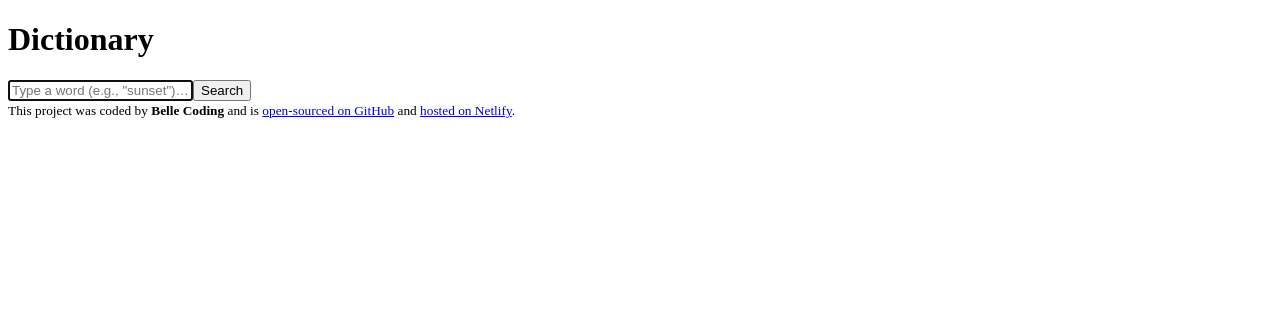
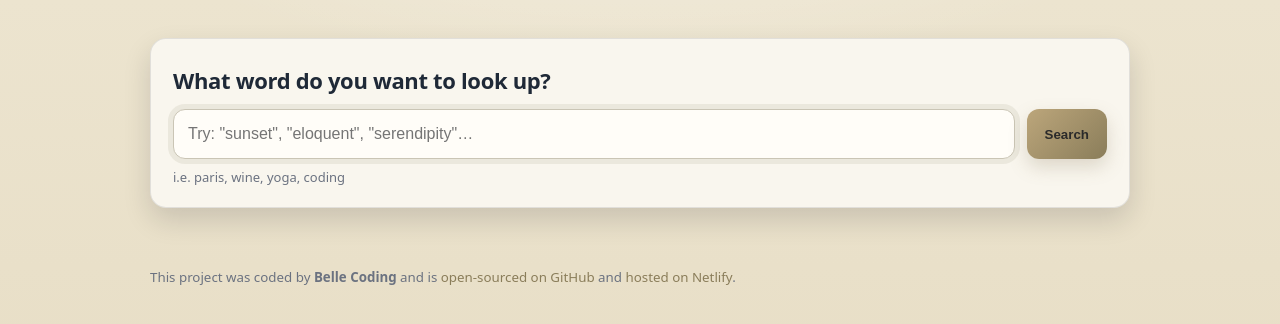
Before and after one commit to bellecoding/dictionary-project, a React (Create React App) app in the folder dictionary/: page / in a window 1280 px wide. Shown: the top 324 px of the page. Built offline with nearby package versions, Linux system fonts and the light colour scheme.

Commit message:
added styles

```diff
--- a/dictionary/public/index.html
+++ b/dictionary/public/index.html
@@ -2,6 +2,9 @@
 <html lang="en">
   <head>
     <meta charset="utf-8" />
+    <link rel="preconnect" href="https://fonts.googleapis.com">
+    <link rel="preconnect" href="https://fonts.gstatic.com" crossorigin>
+    <link href="https://fonts.googleapis.com/css2?family=Inter:wght@400;600;700;800&display=swap" rel="stylesheet">
     <meta name="viewport" content="width=device-width, initial-scale=1" />
     <title>Dictionary</title>
     <link rel="icon" href="%PUBLIC_URL%/favicon.ico" />
--- /dev/null
+++ b/dictionary/src/App.css
@@ -0,0 +1,119 @@
+/* ===== Neutral Sand Theme (sleek + quiet) ============================== */
+:root{
+  /* base palette */
+  --bg-1:#ece4cf;      /* sand light */
+  --bg-2:#e3d8bd;      /* sand */
+  --ink:#1f2937;       /* primary text */
+  --muted:#6b7280;     /* secondary text */
+
+  /* accents (subtle, low-sat) */
+  --accent:#8a7d5a;    /* olive-brown */
+  --accent-2:#bca67b;  /* lighter olive */
+
+  /* surfaces */
+  --card-bg:#f9f6ee;   /* paper */
+  --card-brd:rgba(15,23,42,.10);
+
+  /* focus ring */
+  --ring: color-mix(in srgb, var(--accent) 45%, white);
+}
+
+/* ===== Base ============================================================ */
+*{box-sizing:border-box}
+html,body,#root{height:100%}
+body{
+  margin:0;
+  font:16px/1.55 ui-sans-serif,system-ui,-apple-system,Inter,Segoe UI,Roboto,Arial,sans-serif;
+  color:var(--ink);
+
+  /* calm, non-aggressive background */
+  background:
+    radial-gradient(900px 360px at 50% -160px, #ffffff66, transparent 65%),
+    linear-gradient(180deg, var(--bg-1), var(--bg-2));
+}
+
+/* ===== Layout ========================================================== */
+.Shell{min-height:100%; display:flex; flex-direction:column;}
+.container{width:min(980px, 92%); margin:38px auto; display:grid; gap:20px;}
+.site-footer{width:min(980px,92%); margin:18px auto 42px; color:var(--muted);}
+.site-footer a{ color:var(--accent); text-decoration:none }
+.site-footer a:hover{ text-decoration:underline }
+
+/* ===== Cards (subtle glassy paper) ==================================== */
+.card{
+  background:var(--card-bg);
+  border:1px solid var(--card-brd);
+  backdrop-filter: blur(10px) saturate(130%);
+  -webkit-backdrop-filter: blur(10px) saturate(130%);
+  border-radius:16px;
+  box-shadow:0 12px 28px rgba(2,6,23,.14);
+  padding:20px 22px;
+  transition: transform .16s ease, box-shadow .16s ease;
+}
+.card:hover{ transform: translateY(-1px); box-shadow:0 14px 34px rgba(2,6,23,.18); }
+
+/* ===== Search ========================================================== */
+.search-card h2{
+  margin:4px 0 12px;
+  font-size:22px; letter-spacing:-.015em;
+}
+.search-row{display:flex; gap:12px;}
+.search-row input{
+  flex:1; height:50px; border-radius:12px; border:1px solid #ddd7c8; padding:0 14px; font-size:16px;
+  background:#fffdf8;
+}
+.search-row input:focus{
+  outline:none; border-color:var(--ring);
+  box-shadow:0 0 0 5px color-mix(in srgb, var(--ring) 30%, transparent);
+}
+.search-row button{
+  height:50px; padding:0 18px; border-radius:12px; border:0; cursor:pointer; color:#2a2a2a; font-weight:700;
+  background:linear-gradient(135deg, var(--accent-2), var(--accent));
+  box-shadow:0 8px 18px color-mix(in srgb, var(--accent) 25%, transparent);
+}
+.search-row button:hover{ filter:brightness(1.03) }
+
+/* hint line under input */
+.search-hint{margin-top:8px; color:var(--muted); font-size:13px}
+
+/* ===== Headword / Phonetics =========================================== */
+.headword-card h2{
+  margin:2px 0 6px;
+  font-size:40px; line-height:1.08; letter-spacing:-.02em;
+  color:#2a2a2a;          /* solid, not gradient */
+}
+.phonetics{display:flex; align-items:center; gap:10px; color:var(--muted)}
+
+/* audio button — understated pill */
+.audio-btn{
+  border:1px solid #ddd7c8; background:#fffdf8;
+  border-radius:999px; height:34px; padding:0 12px;
+  display:inline-flex; align-items:center; gap:6px; cursor:pointer; font-weight:600;
+}
+.audio-btn:hover{ border-color:var(--ring); box-shadow:0 0 0 5px color-mix(in srgb, var(--ring) 22%, transparent); }
+.audio-icon{font-size:15px}
+
+/* ===== Parts of Speech ================================================= */
+.pos-card h3{ text-transform: lowercase; font-size:20px; letter-spacing:.02em; margin:0 0 10px; color:#2c2c2c; }
+.pos-card ol{ margin:0 0 8px 18px; }
+.pos-card li+li{ margin-top:6px; }
+.example{ color:var(--muted); font-style:italic; }
+
+/* synonyms as quiet chips */
+.synonyms{ margin-top:10px; display:flex; align-items:center; gap:8px; flex-wrap:wrap; }
+.synonyms strong{ color:#2c2c2c; }
+.chip{
+  background:#f3eddc; border:1px solid #ded6c3;
+  padding:4px 10px; border-radius:999px; font-size:13px; color:#444;
+}
+
+/* divider */
+.pos-card hr{
+  border:0; height:1px; background:linear-gradient(90deg, transparent, rgba(45,45,45,.12), transparent);
+  margin:14px 0 0;
+}
+
+/* small */
+@media (max-width:520px){
+  .headword-card h2{font-size:34px}
+}
--- a/dictionary/src/App.js
+++ b/dictionary/src/App.js
@@ -1,4 +1,5 @@
 import React, { useState } from "react";
+import "./App.css";
 import SearchForm from "./SearchForm";
 import Results from "./Results";
 
@@ -25,14 +26,7 @@ export default function App() {
     try {
       const url = `${API_BASE}?word=${encodeURIComponent(q)}&key=${API_KEY}`;
       const res = await fetch(url);
-      if (!res.ok) {
-        let msg = `${res.status} ${res.statusText}`;
-        try {
-          const j = await res.json();
-          msg = j?.message || j?.error || msg;
-        } catch {}
-        throw new Error(msg);
-      }
+      if (!res.ok) throw new Error(`${res.status} ${res.statusText}`);
       const json = await res.json();
       setData(json);
     } catch (err) {
@@ -43,28 +37,26 @@ export default function App() {
   }
 
   return (
-    <div className="App">
-      <h1>Dictionary</h1>
+    <div className="Shell">
+      <main className="container">
+        <SearchForm defaultValue={query} onSearch={handleSearch} />
 
-      <SearchForm
-        defaultValue={query}
-        onSearch={(word) => handleSearch(word)}
-      />
+        {loading && (
+          <div className="card">
+            <p>Searching…</p>
+          </div>
+        )}
+        {error && (
+          <div className="card">
+            <p>
+              <strong>Error:</strong> {error}
+            </p>
+          </div>
+        )}
+        {data && <Results payload={data} />}
+      </main>
 
-      {loading && <p>Loading…</p>}
-      {error && (
-        <p>
-          Error: <strong>{error}</strong>
-        </p>
-      )}
-      {!loading && !error && submitted && !data && (
-        <p>
-          No data yet for: <strong>{submitted}</strong>
-        </p>
-      )}
-      {data && <Results payload={data} />}
-
-      <footer>
+      <footer className="site-footer">
         <small>
           This project was coded by <strong>Belle Coding</strong> and is{" "}
           <a
--- a/dictionary/src/SearchForm.js
+++ b/dictionary/src/SearchForm.js
@@ -9,15 +9,19 @@ export default function SearchForm({ defaultValue = "", onSearch }) {
   }
 
   return (
-    <form onSubmit={handleSubmit}>
+    <section className="card search-card">
+      <h2>What word do you want to look up?</h2>
+      <form onSubmit={handleSubmit} className="search-row">
         <input
           type="text"
-        placeholder='Type a word (e.g., "sunset")…'
+          placeholder='Try: "sunset", "eloquent", "serendipity"…'
           value={value}
           onChange={(e) => setValue(e.target.value)}
           autoFocus
         />
         <button type="submit">Search</button>
       </form>
+      <div className="search-hint">i.e. paris, wine, yoga, coding</div>
+    </section>
   );
 }
--- a/dictionary/src/components/AudioButton.js
+++ b/dictionary/src/components/AudioButton.js
@@ -45,13 +45,15 @@ export default function AudioButton({ src = "", text = "" }) {
 
   return (
     <>
+      // inside return:
       <button
         type="button"
+        className="audio-btn"
         onClick={playing ? stop : play}
         aria-label={playing ? "Stop pronunciation" : "Play pronunciation"}
         title={playing ? "Stop" : "Play"}
       >
-        {playing ? "⏹️ Stop" : "🔊 Play"}
+        <span className="audio-icon">🔊</span> {playing ? "Stop" : "Play"}
       </button>
       {src ? (
         <audio ref={audioRef} src={src} onEnded={() => setPlaying(false)} />
--- a/dictionary/src/components/Meaning.js
+++ b/dictionary/src/components/Meaning.js
@@ -8,26 +8,32 @@ export default function Meaning({ group }) {
   if (!items.length && !syns.length) return null;
 
   return (
-    <article>
+    <>
       {group?.partOfSpeech ? <h3>{group.partOfSpeech}</h3> : null}
-
       {items.length > 0 && (
         <ol>
           {items.map((d, i) => (
             <li key={i}>
               {d.definition}
               {d.example ? (
-                <div>
-                  <em>Example: “{d.example}”</em>
-                </div>
+                <div className="example">Example: “{d.example}”</div>
               ) : null}
             </li>
           ))}
         </ol>
       )}
 
-      {syns.length > 0 ? <Synonyms items={syns} /> : null}
+      {syns.length > 0 ? (
+        <div className="synonyms">
+          <strong>Similar:</strong>
+          {syns.map((s, i) => (
+            <span className="chip" key={i}>
+              {s}
+            </span>
+          ))}
+        </div>
+      ) : null}
       <hr />
-    </article>
+    </>
   );
 }
--- a/dictionary/src/components/Phonetics.js
+++ b/dictionary/src/components/Phonetics.js
@@ -6,7 +6,6 @@ export default function Phonetics({
   phoneticText = "",
   word = "",
 }) {
-  // Try to find the first IPA text and audio URL if provided by the API
   const firstText =
     phoneticText ||
     (Array.isArray(items) ? items.map((p) => p?.text).find(Boolean) : "") ||
@@ -17,10 +16,9 @@ export default function Phonetics({
     "";
 
   return (
-    <div>
-      {firstText ? <span>/{firstText}/ </span> : null}
-      {/* Always render a pronounce button: uses audio if present, else TTS */}
+    <>
+      {firstText ? <span>/{firstText}/</span> : null}
       <AudioButton src={firstAudio} text={word} />
-    </div>
+    </>
   );
 }
```
Also changed, not shown: dictionary/src/Results.js (+21 -43 lines). Lines whose indentation alone changed are shown as unchanged.
